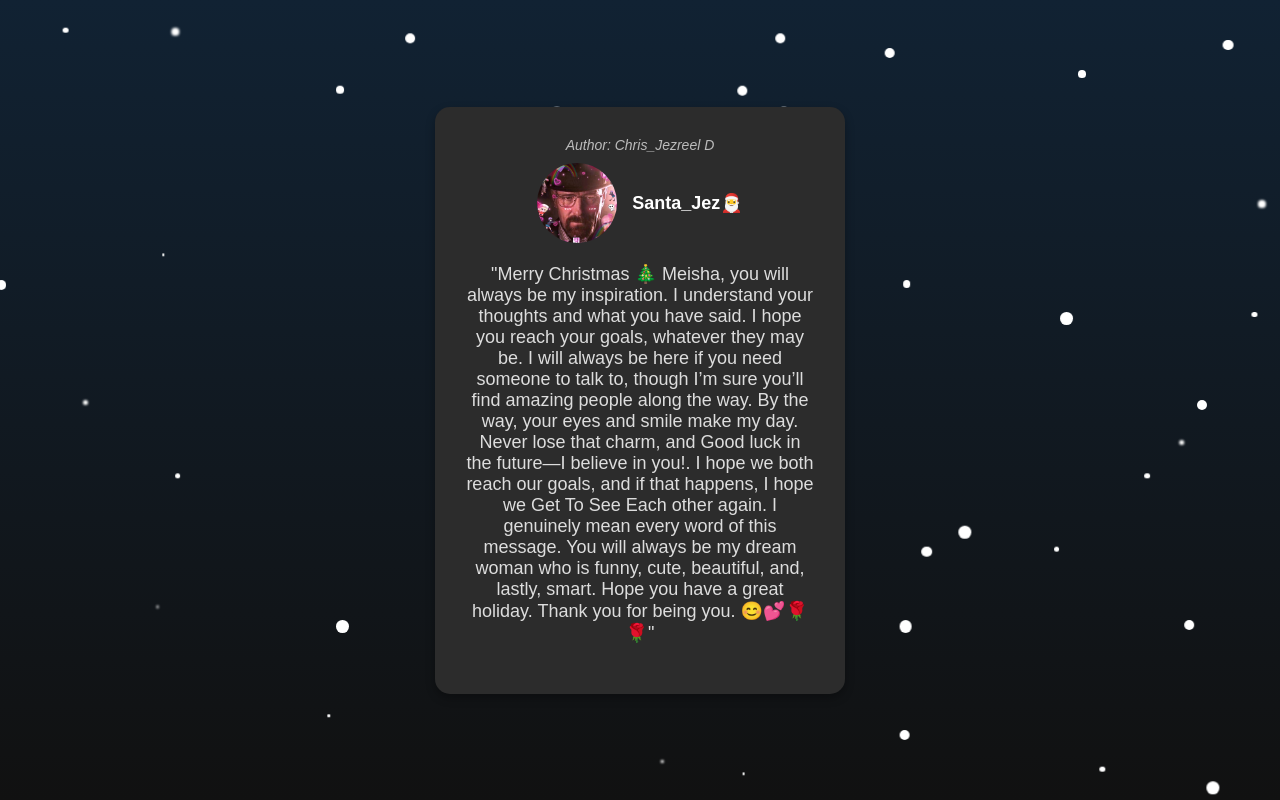
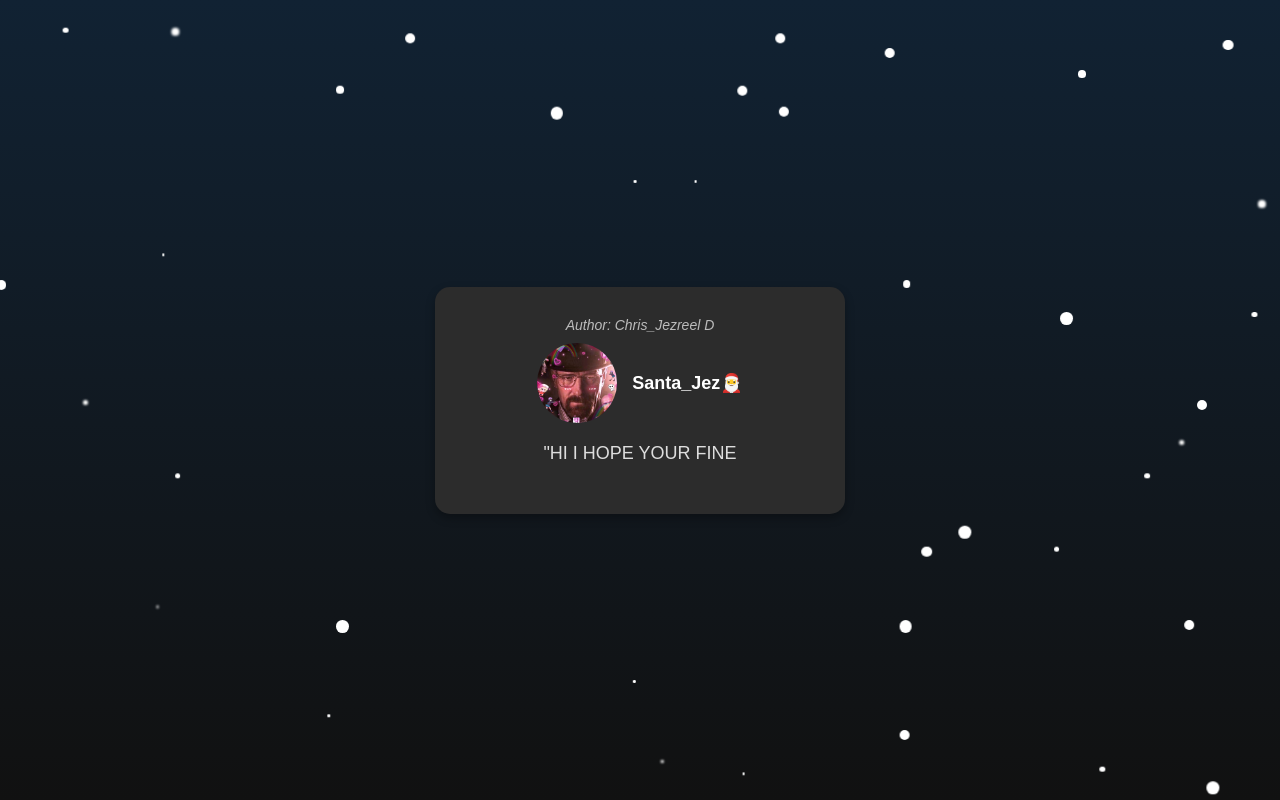
Before and after one commit to SIGMAIU/myproject.github.io, a plain HTML site: page Special.html in a window 1280 px wide. Drawn offline with Linux system fonts and the light colour scheme.

Commit message:
Special.html

```diff
--- a/Special.html
+++ b/Special.html
@@ -683,7 +683,7 @@ filter: blur(1px);
             <div class="name">Santa_Jez🎅</div>
         </div>
         <div class="confession-message" id="confessionMessage">
-           "Merry Christmas 🎄 Meisha, you will always be my inspiration. I understand your thoughts and what you have said. I hope you reach your goals, whatever they may be. I will always be here if you need someone to talk to, though I’m sure you’ll find amazing people along the way. By the way, your eyes and smile make my day. Never lose that charm, and Good luck in the future—I believe in you!. I hope we both reach our goals, and if that happens, I hope we Get To See Each other again. I genuinely mean every word of this message. You will always be my dream woman who is funny, cute, beautiful, and, lastly, smart. Hope you have a great holiday. Thank you for being you. 😊💕🌹🌹"
+           "HI I HOPE YOUR FINE <YOU MIGHT NOT SEE THIS BUT IF YOU DO SCREEN SHOT IT AND SEND IT TO ME :)"
         </div>
          <audio autoplay loop>
             <source src="./audio/Loose(128k).m4a" type="audio/mp3">
```
